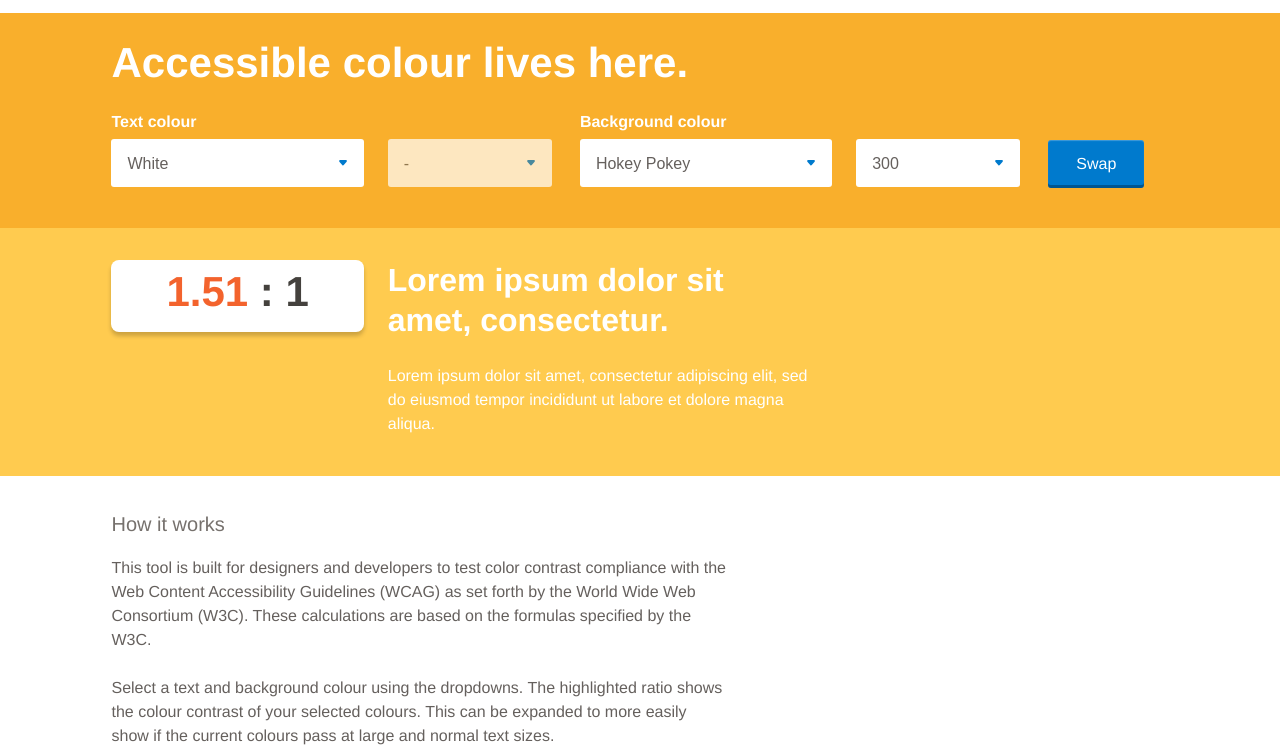
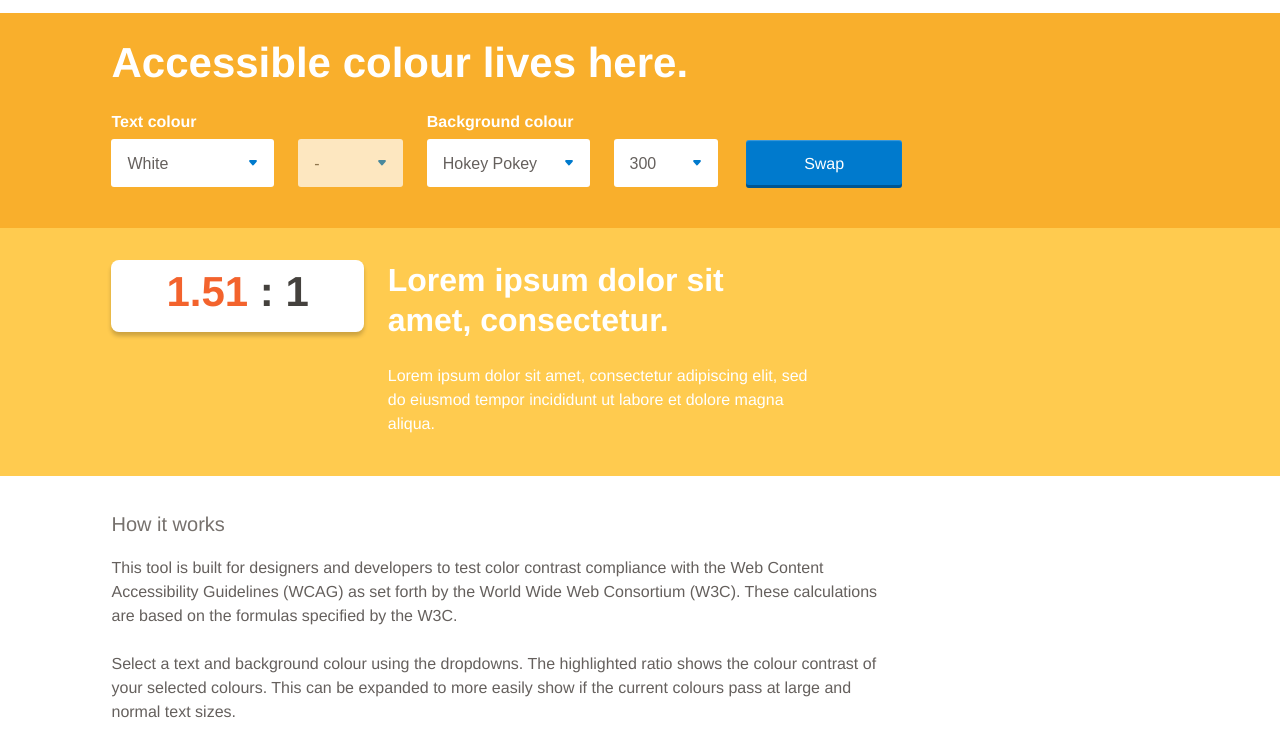
Before and after one commit to alteste/13-Shades-of-Hokey-Pokey, a plain HTML site: page index.html in a window 1280 px wide. Shown: the part 43-794 px from the top of the page. Drawn offline with nearby package versions, Linux system fonts and the light colour scheme.

Commit message:
Add files via upload

```diff
--- a/style.css
+++ b/style.css
@@ -102,7 +102,7 @@ select {
 }
 
 @media (min-width:960px) {
-    .select { margin-bottom:0; width:calc(100%*5/12); }
+    .select { margin-bottom:0; width:calc(((100% + 24px) * 3.5/12) - 24px); }
 }
 
 .colour-select { width:calc(60% - 12px); }
@@ -111,7 +111,7 @@ select {
 .bg { margin-left: 0; }
 
 @media (min-width:768px) {
-    .bg { margin-left:24px; }
+    .bg { margin-left:20px; }
 }
 
 .button { display:inline-block; width:100%; }
@@ -134,8 +134,7 @@ button {
 }
 
 @media only screen and (min-width: 960px) {
-    .button { width:inherit; }
-    button { margin-left:24px; }
+    .button { width:calc(((100% + 24px) * 2/12) - 24px); margin-left:24px; }
 }
 
 select:focus { outline:2px solid #ccc; }
@@ -242,5 +241,5 @@ button:active {
 .info-stripe { padding-top:32px; padding-bottom:80px; }
 
 @media (min-width:1024px) {
-    .text-container { width:calc(100%*7/12); }
+    .text-container { width:calc(100%*9/12); }
 }
```
